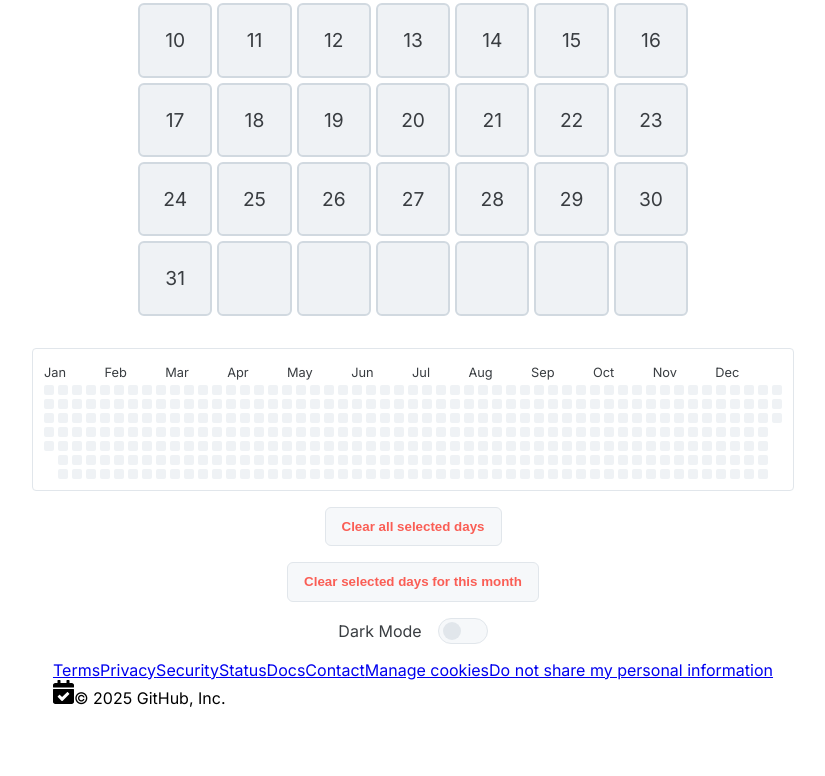
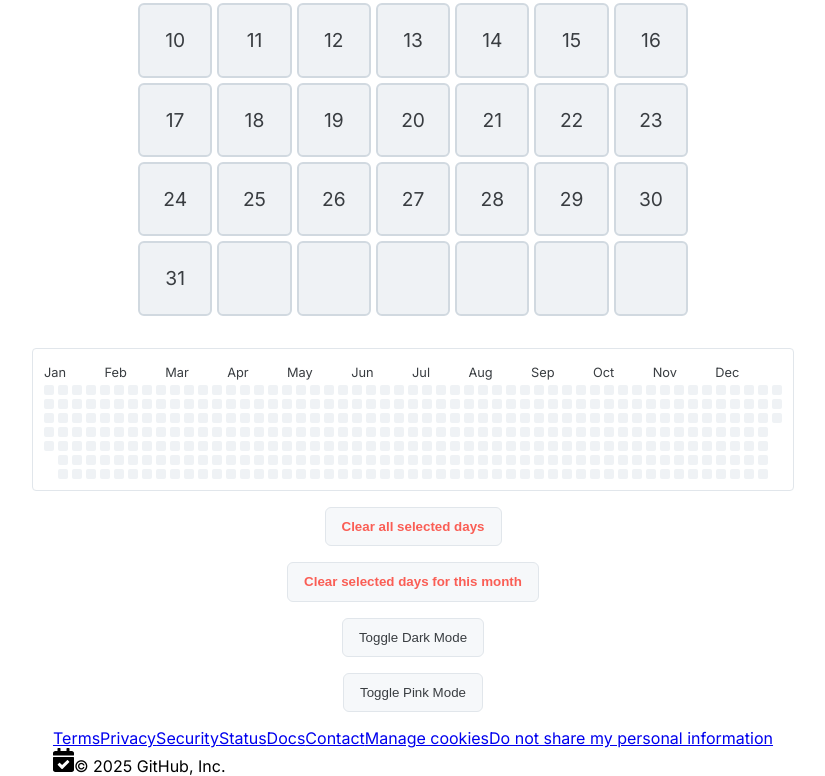
Before and after one commit to DavidAkerlind/vite-react-test-repo, a React (Vite) app: page / in a window 1280 px wide. Shown: the part 290-1066 px from the top of the page, without its empty margins (227-1052 px from the left). Before the commit the page ends 998 px from the top, so only its background shows below. Built offline with nearby package versions, Linux system fonts and the light colour scheme.

Commit message:
Add Pink Mode toggle and update theme management in App component

```diff
--- a/src/App.jsx
+++ b/src/App.jsx
@@ -13,16 +13,29 @@ const App = () => {
 	const [isDarkMode, setIsDarkMode] = useState(
 		localStorage.getItem('darkMode') === 'true'
 	);
+	// Separate state for Pink Mode
+	const [isPinkMode, setIsPinkMode] = useState(
+		localStorage.getItem('pinkMode') === 'true'
+	);
 
 	useEffect(() => {
-		document.body.className = isDarkMode ? 'dark-mode' : 'light-mode';
+		// Determine class based on both Dark and Pink Mode
+		let themeClass = isDarkMode ? 'dark-mode' : 'light-mode';
+		if (isPinkMode) themeClass += ' pink-mode';
+		document.body.className = themeClass;
+
+		// Save settings in localStorage
 		localStorage.setItem('darkMode', isDarkMode);
-	}, [isDarkMode]);
+		localStorage.setItem('pinkMode', isPinkMode);
+	}, [isDarkMode, isPinkMode]);
 
-	const toggleMode = () => {
+	const toggleDarkMode = () => {
 		setIsDarkMode((prevMode) => !prevMode);
 	};
 
+	const togglePinkMode = () => {
+		setIsPinkMode((prevMode) => !prevMode);
+	};
 	// Load selected days from localStorage when the component mounts
 	useEffect(() => {
 		const savedDays = localStorage.getItem('selectedDays');
@@ -98,7 +111,17 @@ const App = () => {
 				onClick={clearSelectedDaysForMonth}
 				type="danger"
 			/>
-			<ThemeToggle isDarkMode={isDarkMode} toggleMode={toggleMode} />
+			<Button
+				text="Toggle Dark Mode"
+				className="button"
+				onClick={toggleDarkMode}
+			/>
+			<Button
+				text="Toggle Pink Mode"
+				className="button pink-button"
+				onClick={togglePinkMode}
+			/>
+
 			<Footer />
 		</div>
 	);
--- a/src/components/ThemeToggle.jsx
+++ b/src/components/ThemeToggle.jsx
@@ -1,10 +1,10 @@
 import React from 'react';
 // import './ThemeToggle.css';
 
-const ThemeToggle = ({ isDarkMode, toggleMode }) => {
+const ThemeToggle = ({ text, isDarkMode, toggleMode }) => {
 	return (
 		<div className="theme-toggle-section">
-			Dark Mode
+			{text}
 			<label className="theme-toggle">
 				<input
 					type="checkbox"
--- a/src/index.css
+++ b/src/index.css
@@ -1,8 +1,7 @@
 @import url('https://fonts.googleapis.com/css2?family=Inter:wght@300;400;500;600;700&display=swap');
 
 :root {
-	--components-green-bg: #2ea043;
-	--components-green-stroke: #196c2e;
+	--components-active-bg: #2ea043;
 	--button-danger-text: #fa5e55;
 	--button-danger-active-bg: #d03533;
 	--white-text: #fff;
@@ -31,6 +30,10 @@
 	--components-stroke-light: #e1e6eb;
 	--slider-color: #3d444d;
 	--slider-color-active: #3d444ddb;
+}
+
+.pink-mode {
+	--components-active-bg: #ff69b4;
 }
 
 * {
@@ -110,7 +113,7 @@ h2 {
 .day.selected,
 .yearly-day.selected {
 	border-color: var(--components-stroke-dark);
-	background: var(--components-green-bg);
+	background: var(--components-active-bg);
 	color: var(--white-text);
 }
 
@@ -280,7 +283,7 @@ button.icon:hover {
 }
 
 input:checked + .slider {
-	background-color: var(--components-green-bg);
+	background-color: var(--components-active-bg);
 }
 
 input:checked + .slider::before {
@@ -294,7 +297,7 @@ input:checked + .slider::before {
 		color: var(--white-text);
 	}
 	.day.filled:hover {
-		border-color: var(--components-green-bg);
+		border-color: var(--components-active-bg);
 		cursor: pointer;
 	}
 	.month-label:hover {
```
